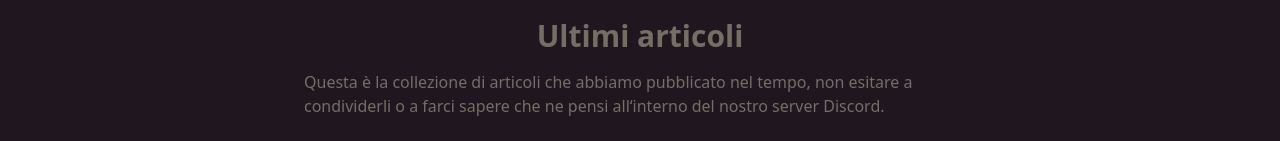
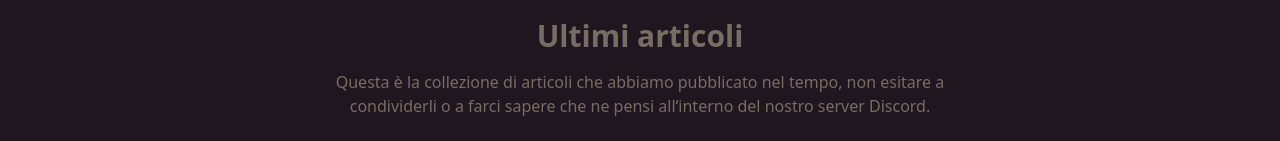
Before and after one commit to AndreaBarghigiani/lacrypta, a Next.js app: page /posts in a window 1280 px wide. Shown: the part 386-527 px from the top of the page. Built offline with nearby package versions, Linux system fonts and the light colour scheme.

Commit message:
fix: uniform styles

```diff
--- a/components/episodeCard.js
+++ b/components/episodeCard.js
@@ -19,7 +19,7 @@ export default function episodeCard({ episode }) {
           href={`podcast/${episode.id}`}
           className="justify-end card-actions"
         >
-          <button className="btn btn-primary">Ascolta</button>
+          <button className="btn btn-secondary">Ascolta</button>
         </Link>
       </div>
     </div>
--- a/components/episodeList.js
+++ b/components/episodeList.js
@@ -1,7 +1,7 @@
 import Link from "next/link";
 import EpisodeCard from "./episodeCard";
 
-export default function PostsList({ episodes, children, btn }) {
+export default function EpisodeList({ episodes, children, btn }) {
   return (
     <div className="mx-auto">
       <header className="mb-4 prose-xl text-center">
@@ -19,7 +19,7 @@ export default function PostsList({ episodes, children, btn }) {
 
       {btn ? (
         <footer className="my-8 text-center">
-          <Link href="/podcast" className="btn btn-secondary btn-lg">
+          <Link href="/podcast" className="btn btn-primary btn-lg">
             Scoprili tutti
           </Link>
         </footer>
@@ -28,6 +28,6 @@ export default function PostsList({ episodes, children, btn }) {
   );
 }
 
-PostsList.defaultProps = {
+EpisodeList.defaultProps = {
   btn: true,
 };
--- a/pages/posts.js
+++ b/pages/posts.js
@@ -13,7 +13,7 @@ export default function Posts({ posts }) {
       />
 
       <PostsList posts={posts}>
-        <p className="my-4">
+        <p className="my-4 text-center">
           Questa &egrave; la collezione di articoli che abbiamo pubblicato nel
           tempo, non esitare a condividerli o a farci sapere che ne pensi
           all&lsquo;interno del nostro server Discord.
```
